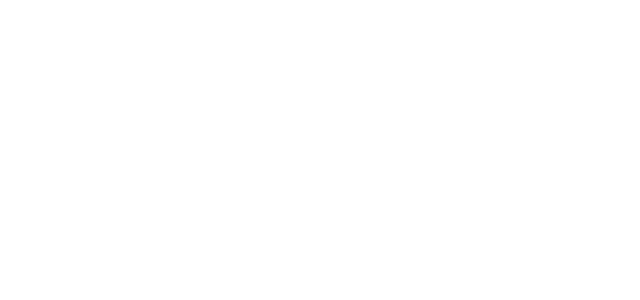
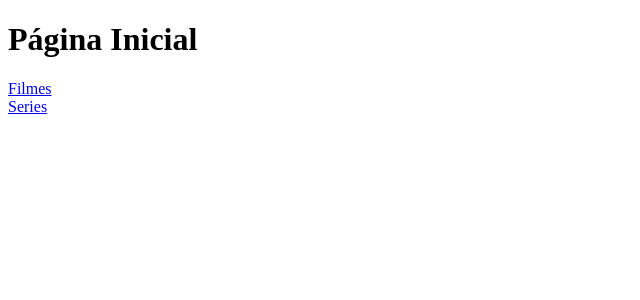
Before and after one commit to fersl/modulo-react, a React (Create React App) app: page / in a window 1280 px wide. Shown: the top 300 px of the page, without its empty margins (0-640 px from the left). Built offline with nearby package versions, Linux system fonts and the light colour scheme.

Commit message:
projeto - passo 1
Definindo as rotas e páginas iniciais do projeto

```diff
--- a/src/App.js
+++ b/src/App.js
@@ -1,8 +1,19 @@
+import { BrowserRouter, Route, Routes } from "react-router-dom";
+import Home from "./pages/Home";
+import Filmes from "./pages/Filmes";
+import Series from "./pages/Series";
+import NoPage from "./pages/NoPage";
+
 function App() {
   return (
-    <div className="App">
-
-    </div>
+    <BrowserRouter>
+      <Routes>
+        <Route path="/" element={<Home />} />
+        <Route path="filmes" element={<Filmes />} />
+        <Route path="series" element={<Series />} />
+        <Route path="*" element={<NoPage />} />
+      </Routes>
+    </BrowserRouter>
   );
 }
 
--- /dev/null
+++ b/src/pages/Filmes.js
@@ -0,0 +1,7 @@
+function Filmes() {
+    return(
+        <h1>Página de Filmes</h1>
+    )
+}
+
+export default Filmes
--- /dev/null
+++ b/src/pages/Home.js
@@ -0,0 +1,14 @@
+import { Link } from "react-router-dom"
+
+function Home() {
+    return (
+        <>
+            <h1>Página Inicial</h1>
+            <Link to='/filmes'>Filmes</Link>
+            <br />
+            <Link to='/series'>Series</Link>
+        </>
+    )
+}
+
+export default Home
--- /dev/null
+++ b/src/pages/NoPage.js
@@ -0,0 +1,7 @@
+function NoPage() {
+    return(
+        <h1>Página não encontrada.</h1>
+    )
+}
+
+export default NoPage
--- /dev/null
+++ b/src/pages/Series.js
@@ -0,0 +1,7 @@
+function Series() {
+    return(
+        <h1>Página de Séries</h1>
+    )
+}
+
+export default Series
```
